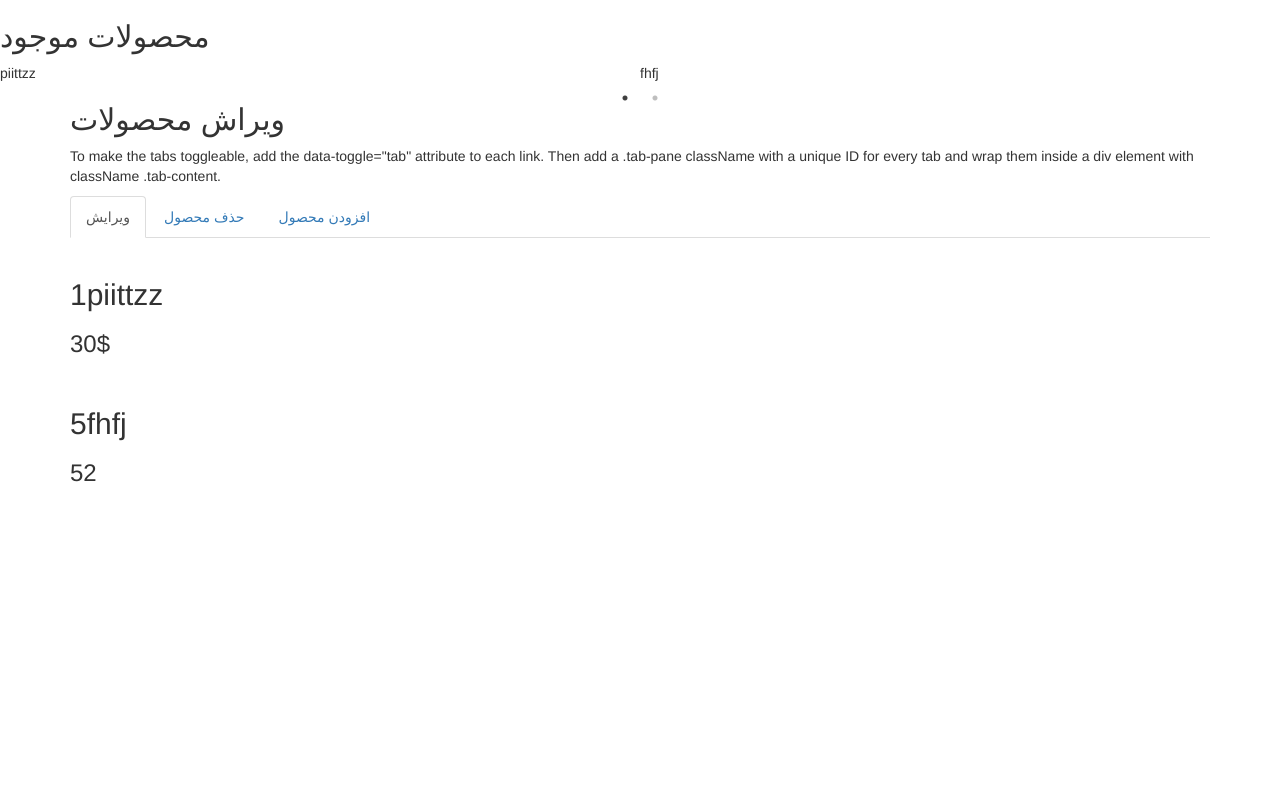
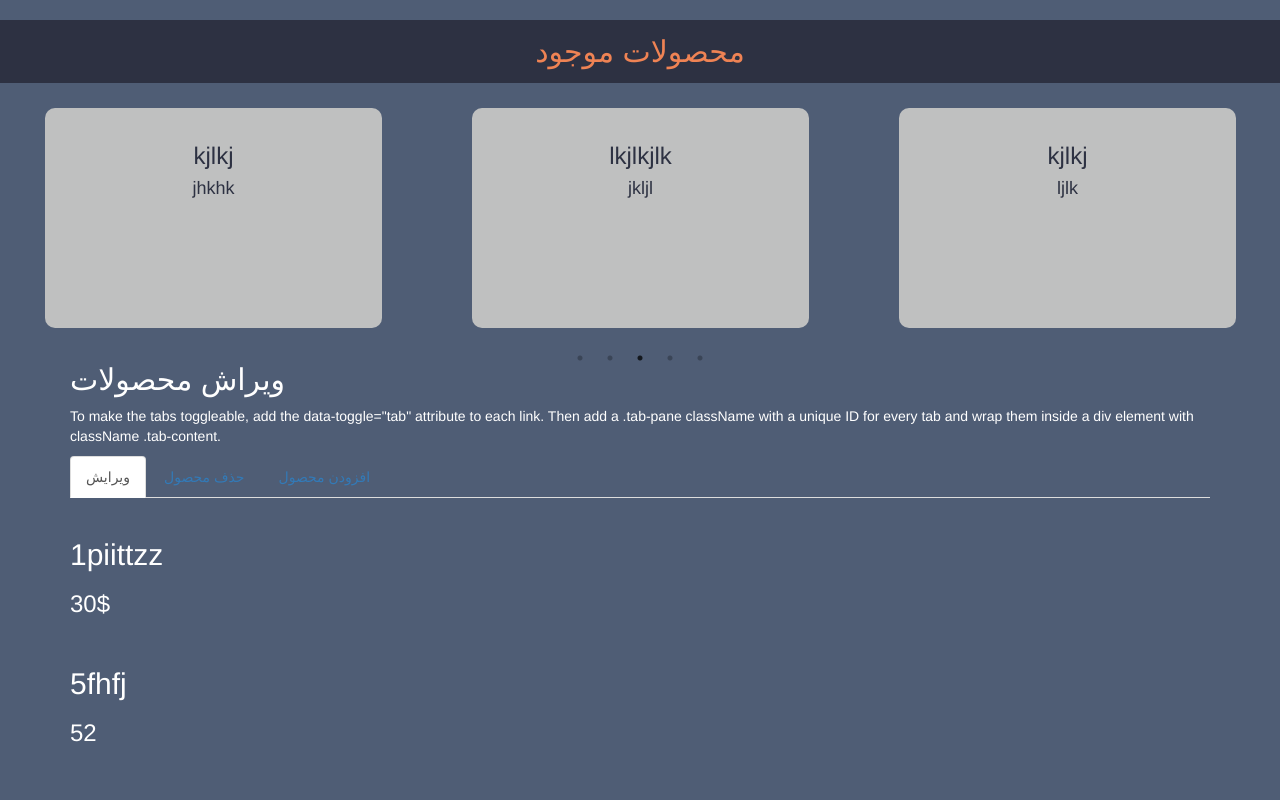
Before and after one commit to mansourehmah/react_training, a React (Create React App) app: page / in a window 1280 px wide. Shown: the top 800 px of the page. Built offline with nearby package versions, Linux system fonts and the light colour scheme; data requests are answered from the project's data file.

Commit message:
edit top slider style

```diff
--- a/api/db.json
+++ b/api/db.json
@@ -11,6 +11,24 @@
       "title": "fhfj",
       "price": "52",
       "id": 5
+    },
+    {
+      "image": "",
+      "title": "kjlkj",
+      "price": "jhkhk",
+      "id": 6
+    },
+    {
+      "image": "",
+      "title": "lkjlkjlk",
+      "price": "jkljl",
+      "id": 7
+    },
+    {
+      "image": "",
+      "title": "kjlkj",
+      "price": "ljlk",
+      "id": 8
     }
   ]
 }
--- a/src/App.jsx
+++ b/src/App.jsx
@@ -1,4 +1,5 @@
 import Panel from './components/panel'
+import './assets/css/index.css'
 
 function App() {
   return (
--- a/src/assets/css/index.css
+++ b/src/assets/css/index.css
@@ -4,4 +4,69 @@
   -webkit-box-sizing: border-box;
           box-sizing: border-box;
 }
+
+*::-moz-selection {
+  background-color: #fb8c24ad;
+}
+
+*::selection {
+  background-color: #fb8c24ad;
+}
+
+body {
+  min-height: 100vh;
+  overflow-x: hidden;
+  background-color: #4f5d75;
+}
+
+.main {
+  color: white;
+}
+
+.main .title {
+  text-align: center;
+  padding: 15px 0;
+  color: #ef8354;
+  background-color: #2d3142;
+}
+
+.main .item-slider .slide {
+  padding: 15px 45px;
+  display: -webkit-box;
+  display: -ms-flexbox;
+  display: flex;
+  -webkit-box-align: center;
+      -ms-flex-align: center;
+          align-items: center;
+  -webkit-box-orient: vertical;
+  -webkit-box-direction: normal;
+      -ms-flex-direction: column;
+          flex-direction: column;
+  height: 250px;
+}
+
+.main .item-slider .slide:focus {
+  outline: none;
+}
+
+.main .item-slider .slide h3,
+.main .item-slider .slide h4 {
+  display: -webkit-box;
+  display: -ms-flexbox;
+  display: flex;
+  -webkit-box-pack: center;
+      -ms-flex-pack: center;
+          justify-content: center;
+  -webkit-box-align: center;
+      -ms-flex-align: center;
+          align-items: center;
+  color: #2d3142;
+}
+
+.main .item-slider .slide .slide-wraper {
+  padding: 15px;
+  background-color: #bfc0c0;
+  height: 100%;
+  border-radius: 10px;
+}
 /*# sourceMappingURL=index.css.map */
--- a/src/assets/css/index.scss
+++ b/src/assets/css/index.scss
@@ -2,4 +2,44 @@
     margin: 0;
     padding: 0;
     box-sizing: border-box;
+    &::selection {
+        background-color: #fb8c24ad;
+    }
 }
+body {
+    min-height: 100vh;
+    overflow-x: hidden;
+    background-color: #4f5d75;
+}
+.main {
+    color: white;
+    .title {
+        text-align: center;
+        padding: 15px 0;
+        color: #ef8354;
+        background-color: #2d3142;
+    }
+    .item-slider .slide {
+        padding: 15px 45px;
+        display: flex;
+        align-items: center;
+        flex-direction: column;
+        height: 250px;
+        &:focus {
+            outline: none;
+        }
+        h3,
+        h4 {
+            display: flex;
+            justify-content: center;
+            align-items: center;
+            color: #2d3142;
+        }
+        .slide-wraper {
+            padding: 15px;
+            background-color: #bfc0c0;
+            height: 100%;
+            border-radius: 10px;
+        }
+    }
+}
--- a/src/assets/css/item.css
+++ /dev/null
@@ -1 +0,0 @@
-/* No CSS *//*# sourceMappingURL=item.css.map */
--- a/src/assets/css/item.scss
+++ /dev/null
@@ -1,2 +0,0 @@
-.item {
-}
--- a/src/components/panel.jsx
+++ b/src/components/panel.jsx
@@ -33,6 +33,7 @@ class Panel extends Component {
         return (
             <Fragment>
                 <div>
+                    <h2 className="title">محصولات موجود</h2>
                     <ItemSlider foods={this.state.foods} />
                 </div>
                 <div className="container">
--- a/src/components/panel/itemSlider.jsx
+++ b/src/components/panel/itemSlider.jsx
@@ -17,12 +17,16 @@ class ItemSlider extends Component {
         }
         return (
 
-            <div>
-                <h2>محصولات موجود</h2>
+            <div className="item-slider">
                 {this.props.foods.length <= 0 ? (<h2>محصولی وجود ندارد</h2>) : <Slider {...settings}>
                     {this.props.foods.map(food => {
                         return (
-                            <div key={food.id}>{food.title}</div>
+                            <div key={food.id} className="slide">
+                                <div className="slide-wraper">
+                                    <h3>{food.title}</h3>
+                                    <h4>{food.price}</h4>
+                                </div>
+                            </div>
                         )
                     })}
                 </Slider>}
```
Also changed, not shown: 2 other files (tests, documents, lock files or other folders).
